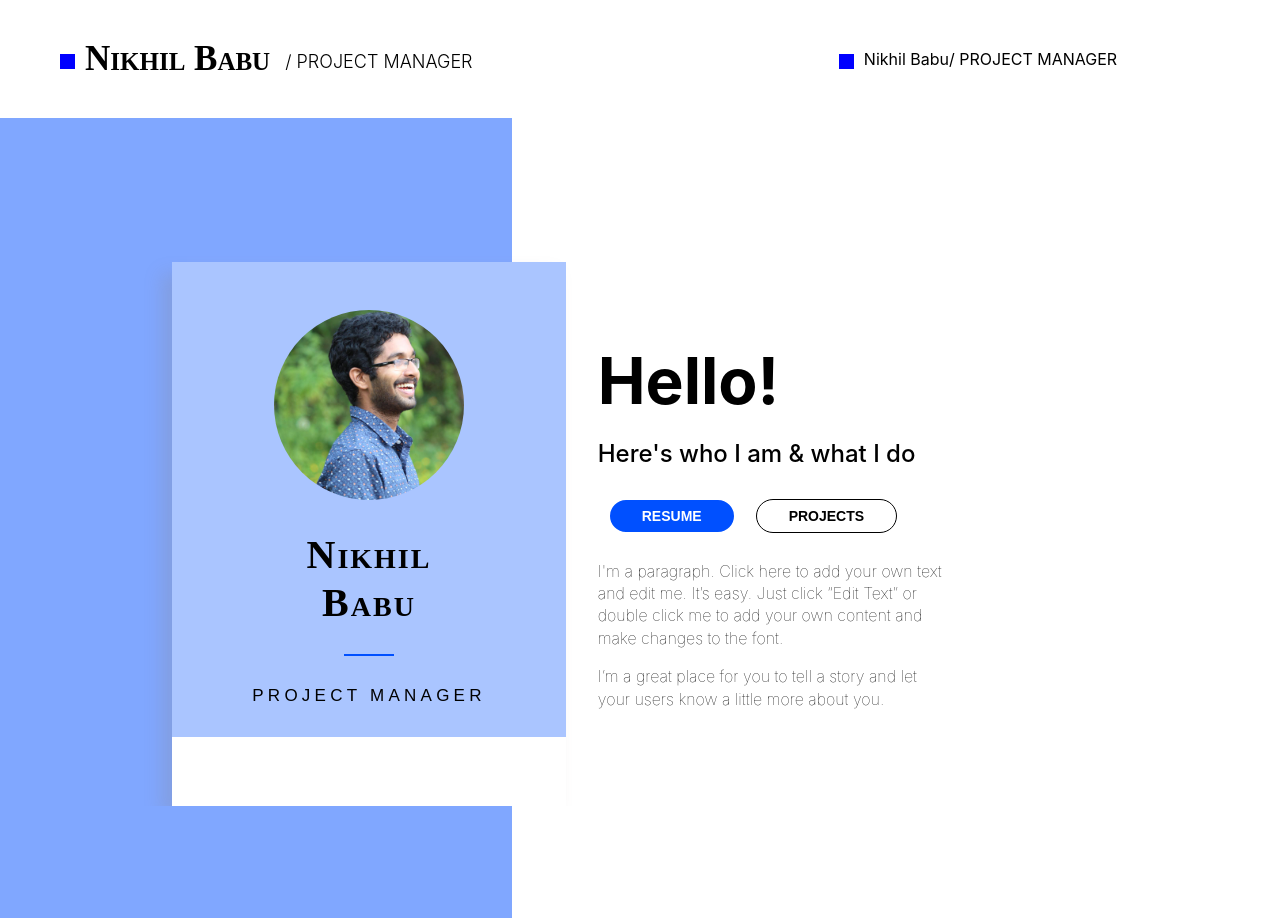
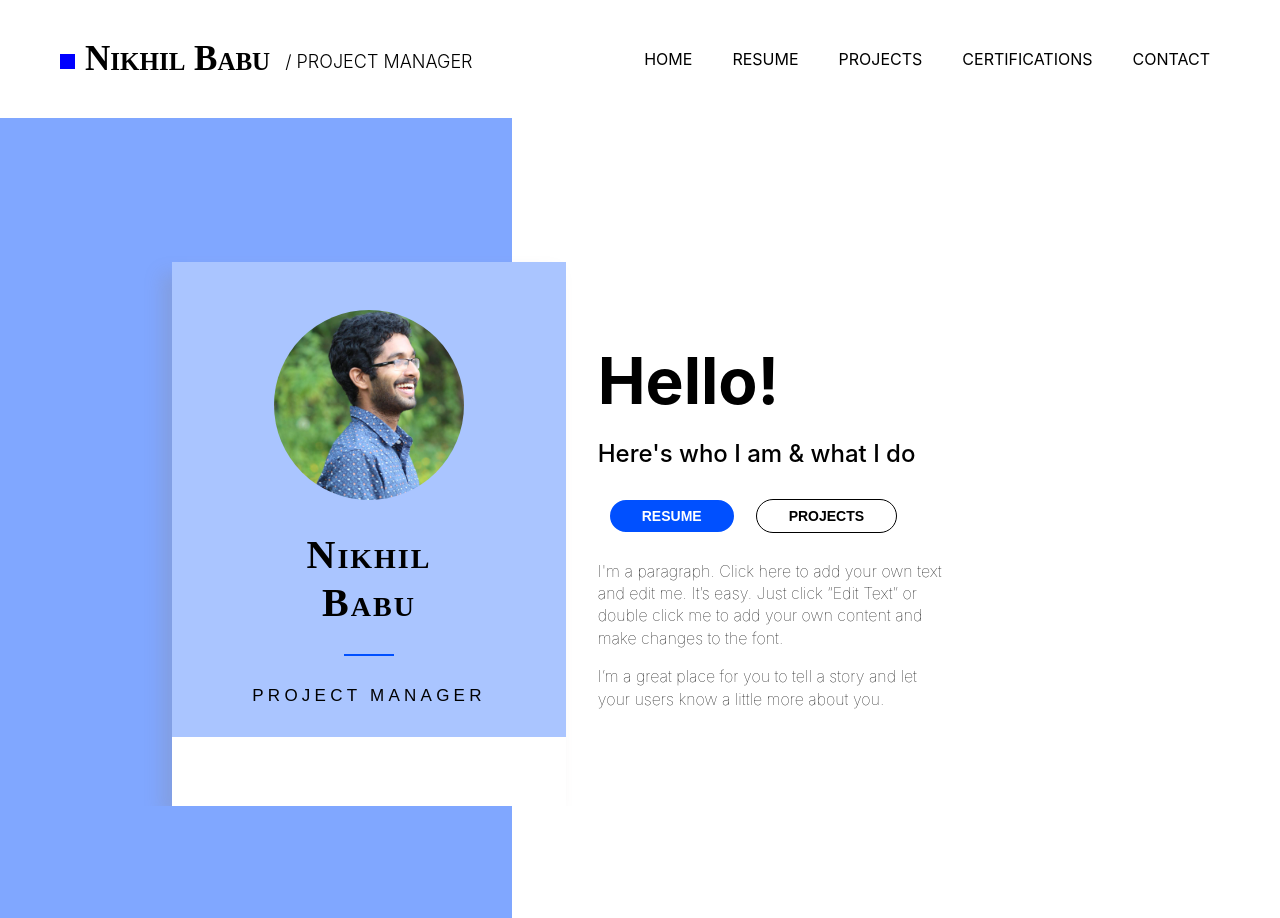
Before and after one commit to Nikhil713/Portfolio, a React (Create React App) app in the folder website/: page / in a window 1280 px wide. Built offline with nearby package versions, Linux system fonts and the light colour scheme.

Commit message:
Add navbar-desktop

```diff
--- a/website/src/components/navbar/navbar.css
+++ b/website/src/components/navbar/navbar.css
@@ -4,20 +4,24 @@
 
 nav{
     display: flex;
+    justify-content: space-between;
     align-items: center;
 }
 
 .nav-left{
-    width: 50%;
+    width: auto;
 
     padding: 10px;
+
+    float: left;
+
+}
+
+.nav-left-content {
     margin-left: 40px;
 
     display: flex;
     align-items: center;
-
-    float: left;
-
 }
 
 .blue-square {
@@ -47,12 +51,36 @@ nav{
     font-size: 18px;
     font-weight: 300;
 }
+
 .nav-right{
-    width: 50%;
+    width: auto;
 
-    padding: 4px;
+    padding: 10px;
 
     display: flex;
-    justify-content: center;
+    justify-content: flex-end;
     align-items: center;
+    float: right;
 }
+
+.nav-links {
+    list-style: none;
+
+    margin-right: 40px;
+    /* padding: 10px; */
+
+    display: flex;
+    align-items: center;
+
+    float: right;
+}
+
+.menu-item {
+    margin: 0 20px;
+    cursor: pointer;
+}
+
+.menu-item:hover {
+    color: blue;
+    transition: 0.3s;
+}
--- a/website/src/components/navbar/navbar.js
+++ b/website/src/components/navbar/navbar.js
@@ -7,18 +7,24 @@ export default class Navbar extends React.Component {
             <div className="navbar-container">
                 <nav>
                     <div className="nav-left">
-                        <div className="blue-square"></div>
-                        <div className="nav-name">
-                             <h1>Nikhil Babu</h1>
-                             <h2>/ PROJECT MANAGER</h2>
+                        <div className="nav-left-content">
+                            <div className="blue-square"></div>
+                            <div className="nav-name">
+                                <h1>Nikhil Babu</h1>
+                                <h2>/ PROJECT MANAGER</h2>
+                            </div>
                         </div>
-
                     </div>
                     <div className="nav-right">
-                        <div className="blue-square"></div>
-                        <div className="nav-name"> Nikhil Babu</div>
-                        <div className="nav-details">/  PROJECT MANAGER</div>
+                        <ul className="nav-links">
+                            <li className="menu-item">HOME</li>
+                            <li className="menu-item">RESUME</li>
+                            <li className="menu-item">PROJECTS</li>
+                            <li className="menu-item">CERTIFICATIONS</li>
+                            <li className="menu-item">CONTACT</li>
+                        </ul>
                     </div>
+
                 </nav>
             </div>
         )
```
